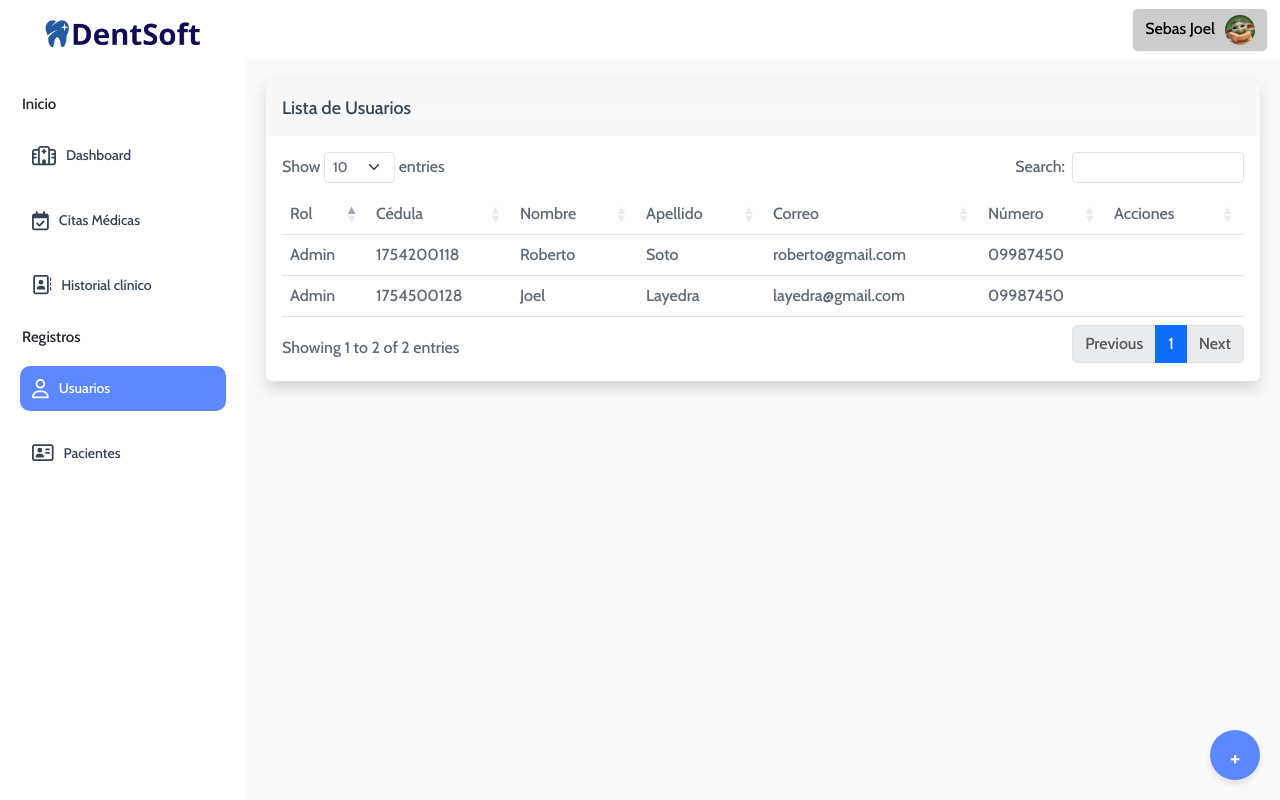
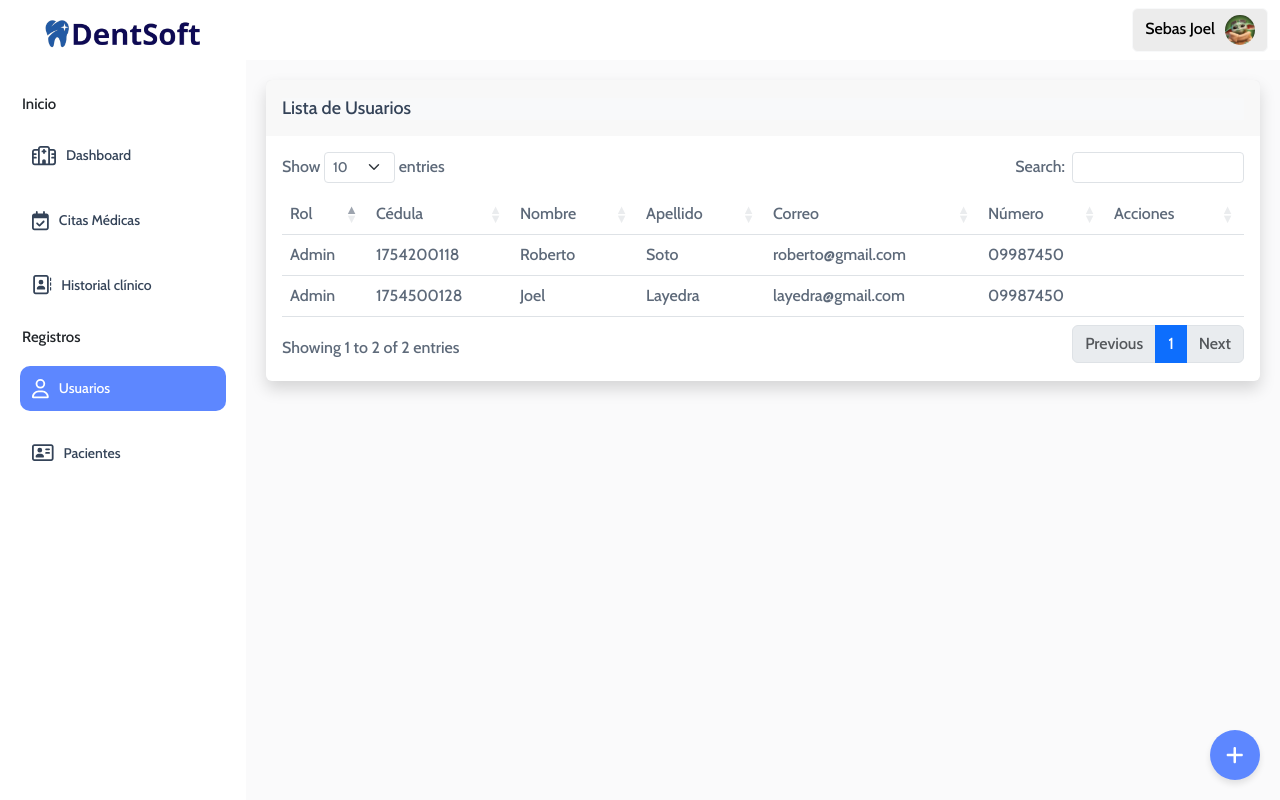
Before and after one commit to Layedra75/sidebar, a React (Create React App) app: page /usuarios in a window 1280 px wide. Built offline with nearby package versions, Linux system fonts and the light colour scheme.

Commit message:
Se arreglo el boton flotante y se agrego unos selects en el modal

```diff
--- a/package.json
+++ b/package.json
@@ -17,9 +17,9 @@
     "react-bootstrap": "^2.10.0",
     "react-datepicker": "^4.25.0",
     "react-dom": "^18.2.0",
-    "react-pro-sidebar": "^1.1.0-alpha.1",
     "react-router-dom": "^6.21.2",
     "react-scripts": "5.0.1",
+    "selectize": "^0.12.6",
     "web-vitals": "^2.1.4"
   },
   "scripts": {
--- a/src/components/Modal/ModalPacientes.js
+++ b/src/components/Modal/ModalPacientes.js
@@ -1,7 +1,7 @@
 // Modal.js
 import React, { useState } from 'react';
 import './Modal.css';
-import 'bootstrap/dist/css/bootstrap.min.css';
+import { FormControl } from 'react-bootstrap';
 
 const ModalPacientes = ({ onClose, isOpen }) => {
   const [formData, setFormData] = useState({
@@ -71,9 +71,13 @@ const ModalPacientes = ({ onClose, isOpen }) => {
                 </div>
               </div>
               <div className="col-md-6">
-                <div className="mb-3">
-                  <label htmlFor="genero" className="form-label">Género:</label>
-                  <input type="text" id="genero" name="genero" className="form-control" value={formData.genero} onChange={handleInputChange} />
+              <div className="mb-3">
+                <label htmlFor="genero" className="form-label">Genero:</label>
+                <FormControl as="select" id="genero" name="genero" value={formData.genero} onChange={handleInputChange}>
+                  <option value="administrador">Masculino</option>
+                  <option value="doctor">Femenino</option>
+                  <option value="doctor">Otro</option>
+                </FormControl>
                 </div>
               </div>
               <div className="col-md-6">
--- a/src/components/Modal/ModalUsuarios.js
+++ b/src/components/Modal/ModalUsuarios.js
@@ -1,7 +1,8 @@
 // ModalUsuarios.js
 import React, { useState } from 'react';
 import './Modal.css';
-import 'bootstrap/dist/css/bootstrap.min.css';
+import { FormControl } from 'react-bootstrap';
+
 
 const ModalUsuarios = ({ onClose, isOpen }) => {
   const [formData, setFormData] = useState({
@@ -11,7 +12,7 @@ const ModalUsuarios = ({ onClose, isOpen }) => {
     correo: '',
     telefono: '',
     fechaNacimiento: '',
-    genero: '',
+    rol: '',
     direccion: '',
   });
 
@@ -48,6 +49,15 @@ const ModalUsuarios = ({ onClose, isOpen }) => {
               </div>
               <div className="col-md-6">
                 <div className="mb-3">
+                <label htmlFor="rol" className="form-label">Rol:</label>
+                <FormControl as="select" id="rol" name="rol" value={formData.rol} onChange={handleInputChange}>
+                  <option value="administrador">Administrador</option>
+                  <option value="doctor">Doctor</option>
+                </FormControl>
+                </div>
+              </div>
+              <div className="col-md-6">
+                <div className="mb-3">
                   <label htmlFor="cedula" className="form-label">Cédula:</label>
                   <input type="text" id="cedula" name="cedula" className="form-control" value={formData.cedula} onChange={handleInputChange} />
                 </div>
@@ -72,12 +82,6 @@ const ModalUsuarios = ({ onClose, isOpen }) => {
               </div>
               <div className="col-md-6">
                 <div className="mb-3">
-                  <label htmlFor="genero" className="form-label">Rol:</label>
-                  <input type="text" id="genero" name="genero" className="form-control" value={formData.genero} onChange={handleInputChange} />
-                </div>
-              </div>
-              <div className="col-md-6">
-                <div className="mb-3">
                   <label htmlFor="direccion" className="form-label">Pass:</label>
                   <input type="text" id="direccion" name="direccion" className="form-control" value={formData.direccion} onChange={handleInputChange} />
                 </div>
--- a/src/components/Navbar/Navbar.css
+++ b/src/components/Navbar/Navbar.css
@@ -11,6 +11,7 @@
 .custom-toggle {
   padding: 0.5rem 1rem;
   cursor: pointer;
+  background-color: #ececec !important;
 }
 
 .user-image {
--- a/src/views/Citas/Citas.js
+++ b/src/views/Citas/Citas.js
@@ -1,5 +1,5 @@
 // Citas.js
-import React from 'react';
+import React from "react";
 
 const Citas = () => {
   return <div>Citas</div>;
--- a/src/views/Pacientes/Pacientes.css
+++ b/src/views/Pacientes/Pacientes.css
@@ -42,5 +42,19 @@
 }
 
 .floating-button:hover {
-    background-color: #0056b3;
+  background-color: #0057b3ab;
 }
+
+/* Estilos para el boton */
+.btn-float {
+  display: flex;
+  align-items: center;
+  justify-content: center;
+  height: 50px;
+}
+
+/* Estilos para el icono del boton */
+.btn-float .fa-icon {
+  font-size: 20px;
+  vertical-align: middle;
+}
--- a/src/views/Pacientes/Pacientes.js
+++ b/src/views/Pacientes/Pacientes.js
@@ -1,16 +1,19 @@
-import React, { useRef, useEffect, useState } from 'react';
-import $ from 'jquery';
-import 'datatables.net-bs5';
-import 'datatables.net-responsive-bs5';
-import 'datatables.net-bs5/css/dataTables.bootstrap5.min.css';
-import Modal from '../../components/Modal/ModalPacientes';
-import './Pacientes.css';
+import React, { useRef, useEffect, useState } from "react";
+import $ from "jquery";
+import "datatables.net-bs5";
+import "datatables.net-responsive-bs5";
+import "datatables.net-bs5/css/dataTables.bootstrap5.min.css";
+import Modal from "../../components/Modal/ModalPacientes";
+import "./Pacientes.css";
+import { FontAwesomeIcon } from "@fortawesome/react-fontawesome";
+import { faPlus } from "@fortawesome/free-solid-svg-icons";
 
 const TablaPacientes = () => {
   const tableRef = useRef(null);
   const [isModalOpen, setModalOpen] = useState(false);
+
   const handleCrearPaciente = () => {
-    console.log('Botón clickeado');
+    console.log("Botón clickeado");
     setModalOpen(true);
   };
 
@@ -22,16 +25,30 @@ const TablaPacientes = () => {
     const table = $(tableRef.current).DataTable({
       responsive: true,
       data: [
-        { cedula: '1754200118', nombre: 'Roberto', apellido: 'Soto', correo: 'roberto@gmail.com', numero: '09987450', acciones: '' },
-        { cedula: '1754500128', nombre: 'Joel', apellido: 'Layedra', correo: 'layedra@gmail.com', numero: '09987450', acciones: ''  },
+        {
+          cedula: "1754200118",
+          nombre: "Roberto",
+          apellido: "Soto",
+          correo: "roberto@gmail.com",
+          numero: "09987450",
+          acciones: "",
+        },
+        {
+          cedula: "1754500128",
+          nombre: "Joel",
+          apellido: "Layedra",
+          correo: "layedra@gmail.com",
+          numero: "09987450",
+          acciones: "",
+        },
       ],
       columns: [
-        { title: 'Cédula', data: 'cedula' },
-        { title: 'Nombre', data: 'nombre' },
-        { title: 'Apellido', data: 'apellido' },
-        { title: 'Correo', data: 'correo' },
-        { title: 'Número', data: 'numero' },
-        { title: 'Acciones', data: 'acciones' },
+        { title: "Cédula", data: "cedula" },
+        { title: "Nombre", data: "nombre" },
+        { title: "Apellido", data: "apellido" },
+        { title: "Correo", data: "correo" },
+        { title: "Número", data: "numero" },
+        { title: "Acciones", data: "acciones" },
       ],
     });
 
@@ -39,7 +56,6 @@ const TablaPacientes = () => {
       table.destroy();
     };
   }, []);
-
 
   return (
     <div className="card shadow border-0">
@@ -64,10 +80,14 @@ const TablaPacientes = () => {
         </div>
       </div>
       {/* Botón flotante */}
-      <button className="floating-button" onClick={handleCrearPaciente}>
-        +
+      <button
+        className="floating-button btn-float"
+        onClick={handleCrearPaciente}
+      >
+        <span className="fa-icon">
+          <FontAwesomeIcon icon={faPlus} />
+        </span>
       </button>
-
       <Modal isOpen={isModalOpen} onClose={handleCloseModal} />
     </div>
   );
--- a/src/views/Usuarios/Usuarios.css
+++ b/src/views/Usuarios/Usuarios.css
@@ -44,3 +44,17 @@
 .floating-button:hover {
   background-color: #0057b3ab;
 }
+
+/* Estilos para el boton */
+.btn-float {
+  display: flex;
+  align-items: center;
+  justify-content: center;
+  height: 50px;
+}
+
+/* Estilos para el icono del boton */
+.btn-float .fa-icon {
+  font-size: 20px;
+  vertical-align: middle;
+}
--- a/src/views/Usuarios/Usuarios.js
+++ b/src/views/Usuarios/Usuarios.js
@@ -1,16 +1,18 @@
-import React, { useRef, useEffect, useState } from 'react';
-import $ from 'jquery';
-import 'datatables.net-bs5';
-import 'datatables.net-responsive-bs5';
-import 'datatables.net-bs5/css/dataTables.bootstrap5.min.css';
-import Modal from '../../components/Modal/ModalUsuarios';
-import './Usuarios.css';
+import React, { useRef, useEffect, useState } from "react";
+import $ from "jquery";
+import "datatables.net-bs5";
+import "datatables.net-responsive-bs5";
+import "datatables.net-bs5/css/dataTables.bootstrap5.min.css";
+import Modal from "../../components/Modal/ModalUsuarios";
+import "./Usuarios.css";
+import { FontAwesomeIcon } from "@fortawesome/react-fontawesome";
+import { faPlus } from "@fortawesome/free-solid-svg-icons";
 
 const TablaUsuarios = () => {
   const tableRef = useRef(null);
   const [isModalOpen, setModalOpen] = useState(false);
   const handleCrearPaciente = () => {
-    console.log('Botón clickeado');
+    console.log("Botón clickeado");
     setModalOpen(true);
   };
 
@@ -22,17 +24,33 @@ const TablaUsuarios = () => {
     const table = $(tableRef.current).DataTable({
       responsive: true,
       data: [
-        { rol: 'Admin', cedula: '1754200118', nombre: 'Roberto', apellido: 'Soto', correo: 'roberto@gmail.com', numero: '09987450', acciones: '' },
-        { rol: 'Admin', cedula: '1754500128', nombre: 'Joel', apellido: 'Layedra', correo: 'layedra@gmail.com', numero: '09987450', acciones: ''  },
+        {
+          rol: "Admin",
+          cedula: "1754200118",
+          nombre: "Roberto",
+          apellido: "Soto",
+          correo: "roberto@gmail.com",
+          numero: "09987450",
+          acciones: "",
+        },
+        {
+          rol: "Admin",
+          cedula: "1754500128",
+          nombre: "Joel",
+          apellido: "Layedra",
+          correo: "layedra@gmail.com",
+          numero: "09987450",
+          acciones: "",
+        },
       ],
       columns: [
-        { title: 'Rol', data: 'rol' },
-        { title: 'Cédula', data: 'cedula' },
-        { title: 'Nombre', data: 'nombre' },
-        { title: 'Apellido', data: 'apellido' },
-        { title: 'Correo', data: 'correo' },
-        { title: 'Número', data: 'numero' },
-        { title: 'Acciones', data: 'acciones' },
+        { title: "Rol", data: "rol" },
+        { title: "Cédula", data: "cedula" },
+        { title: "Nombre", data: "nombre" },
+        { title: "Apellido", data: "apellido" },
+        { title: "Correo", data: "correo" },
+        { title: "Número", data: "numero" },
+        { title: "Acciones", data: "acciones" },
       ],
     });
 
@@ -40,7 +58,6 @@ const TablaUsuarios = () => {
       table.destroy();
     };
   }, []);
-
 
   return (
     <div className="card shadow border-0">
@@ -66,8 +83,13 @@ const TablaUsuarios = () => {
         </div>
       </div>
       {/* Botón flotante */}
-      <button className="floating-button" onClick={handleCrearPaciente}>
-        +
+      <button
+        className="floating-button btn-float"
+        onClick={handleCrearPaciente}
+      >
+        <span className="fa-icon">
+          <FontAwesomeIcon icon={faPlus} />
+        </span>
       </button>
 
       <Modal isOpen={isModalOpen} onClose={handleCloseModal} />
```
Also changed, not shown: 1 other file (tests, documents, lock files or other folders). Lines whose indentation alone changed are shown as unchanged.
